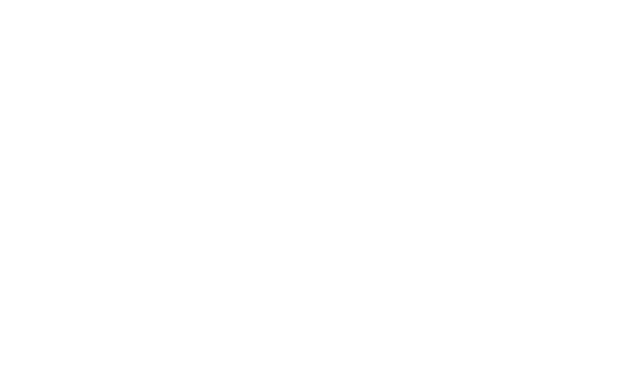
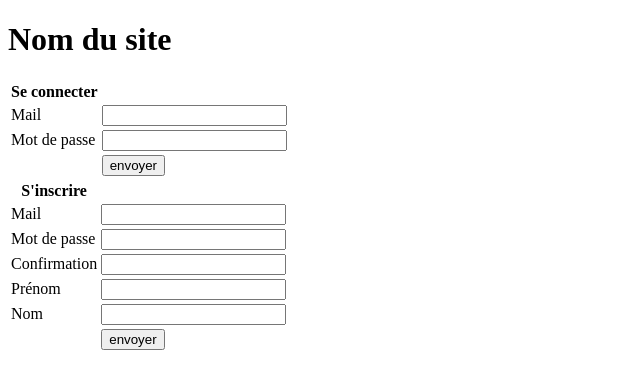
Before and after one commit to CFlorian04/Site-MovieScope, a PHP site: page / in a window 1280 px wide. Before the commit the part shown is empty. Shown: the top 389 px of the page, without its empty margins (0-640 px from the left). Run offline with PHP 8.4, Linux system fonts and the light colour scheme.

Commit message:
Add files via upload

```diff
--- a/Site_cinema/Index.php
+++ b/Site_cinema/Index.php
@@ -1 +1,91 @@
+<!DOCTYPE html>
+<html>
+<head>
+    <meta charset="UTF-8">
+    <title>Nom du site</title>
+</head>
+<body>
+<div id="Connexion">
+    <h1>Nom du site</h1>
+    <form action="traitementConnexion.php" method="post">
+        <table>
+            <th>Se connecter</th>
+            <tr>
+                <td><label for="login">Mail</label></td> <td><input type="text" name="login" id="login" /><br/></td>
+            </tr>
+            <tr>
+                <td><label for="mdp">Mot de passe</label></td> <td><input type="password" name="mdp"  id="mdp"/><br/></td>
+            </tr>
+            <tr>
+                <td></td> <td><input type="button" value="envoyer" onclick="VerifierLogin(this.form)"/></br></td>
+            </tr>
+        </table>
+    </form>
+</div>
+
+
+<div id="Connexion">
+    <form action="traitementConnexion.php" method="post">
+        <table>
+            <th>S'inscrire</th>
+            <tr>
+                <td><label for="login">Mail</label></td> <td><input type="text" name="login" id="login" /></td>
+            </tr>
+            <tr>
+                <td><label for="mdp">Mot de passe</label></td> <td><input type="password" name="mdp"  id="mdp"/></td>
+            </tr>
+            <tr>
+                <td><label>Confirmation</label></td><td><input type="password" name="conf"  id="conf"/></td>
+            </tr>
+
+            <tr>
+                <td><label for="mdp">Prénom</label></td> <td><input type="text" name="prenom"  id="prenom"/><br/></td>
+            </tr>
+            <tr>
+                <td><label for="mdp">Nom</label></td> <td><input type="text" name="nom"  id="nom"/></td>
+            </tr>
+            <tr>
+                <td></td> <td><input type="button" value="envoyer" onclick="VerifierInscription(this.form)"/></td>
+            </tr>
+        </table>
+    </form>
+</div>
+<script>
+    function VerifierLogin(formulaire){
+        if (formulaire.login.value=="" || formulaire.mdp.value==""){
+            alert ("Veuillez renseigner le login et le mdp !");
+        }
+        else{
+            formulaire.submit();
+        }
+    }
+
+    function VerifierInscription(formulaire){
+        if (formulaire.login.value==""){
+            alert ("Veuillez renseigner un login ");
+        }
+
+        if (formulaire.mdp.value==""){
+            alert ("Veuillez renseigner un mdp !");
+        }
+
+        if(formulaire.mdp.value!=formulaire.conf.value){
+            alert ("Les mots de passe ne correspondent pas !");
+        }
+
+        if (formulaire.prenom.value==""){
+            alert ("Veuillez renseigner un prénom !");
+        }
+
+        if (formulaire.nom.value==""){
+            alert ("Veuillez renseigner un nom !");
+        }
+        else if(formulaire.login.value!=""&&formulaire.mdp.value!=""&&formulaire.prenom.value!=""&&formulaire.nom.value!=""&&formulaire.mdp.value==formulaire.conf.value){
+            formulaire.submit();
+        }
+    }
+</script>
+</body>
+</html>
+
 <?php
```
